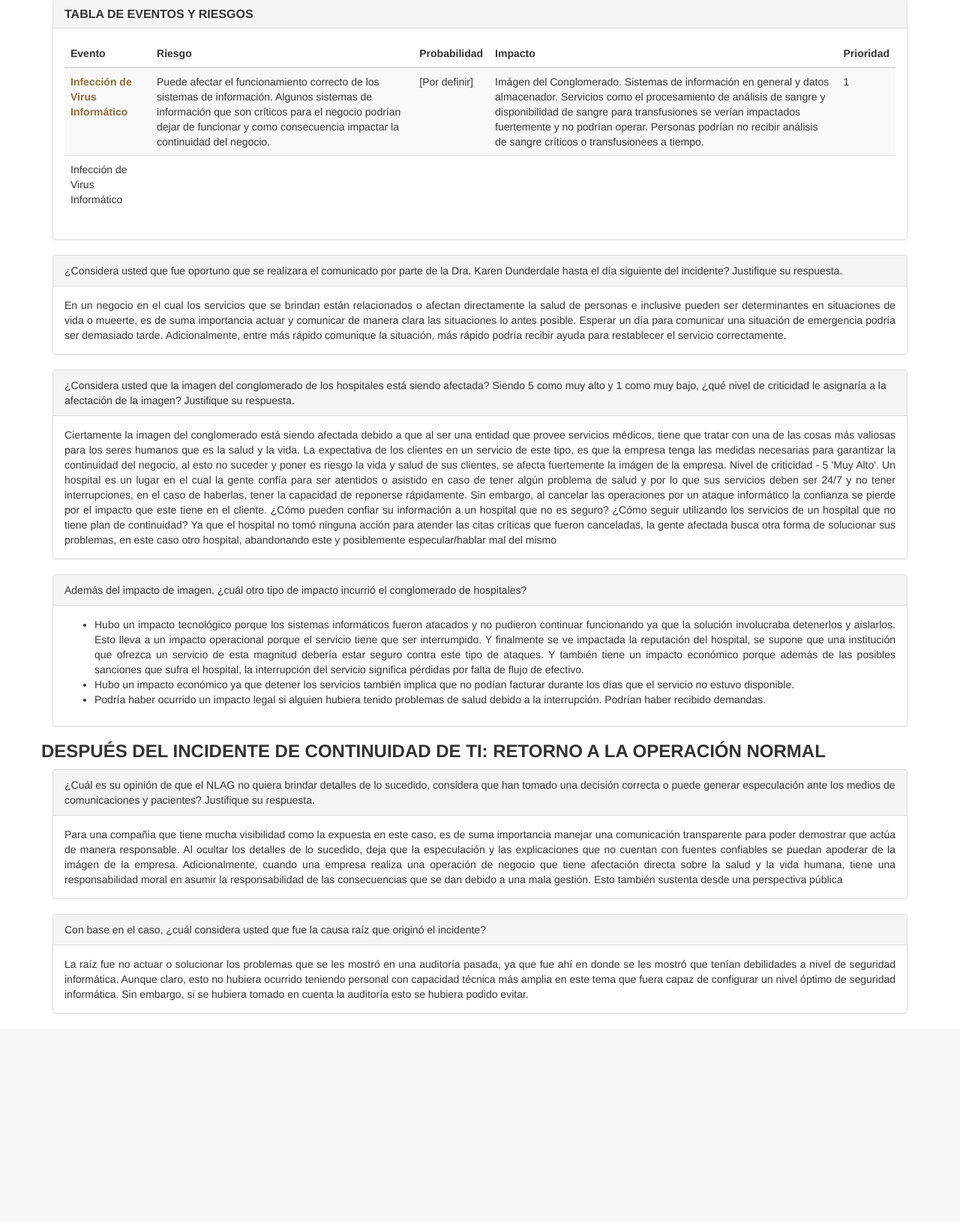
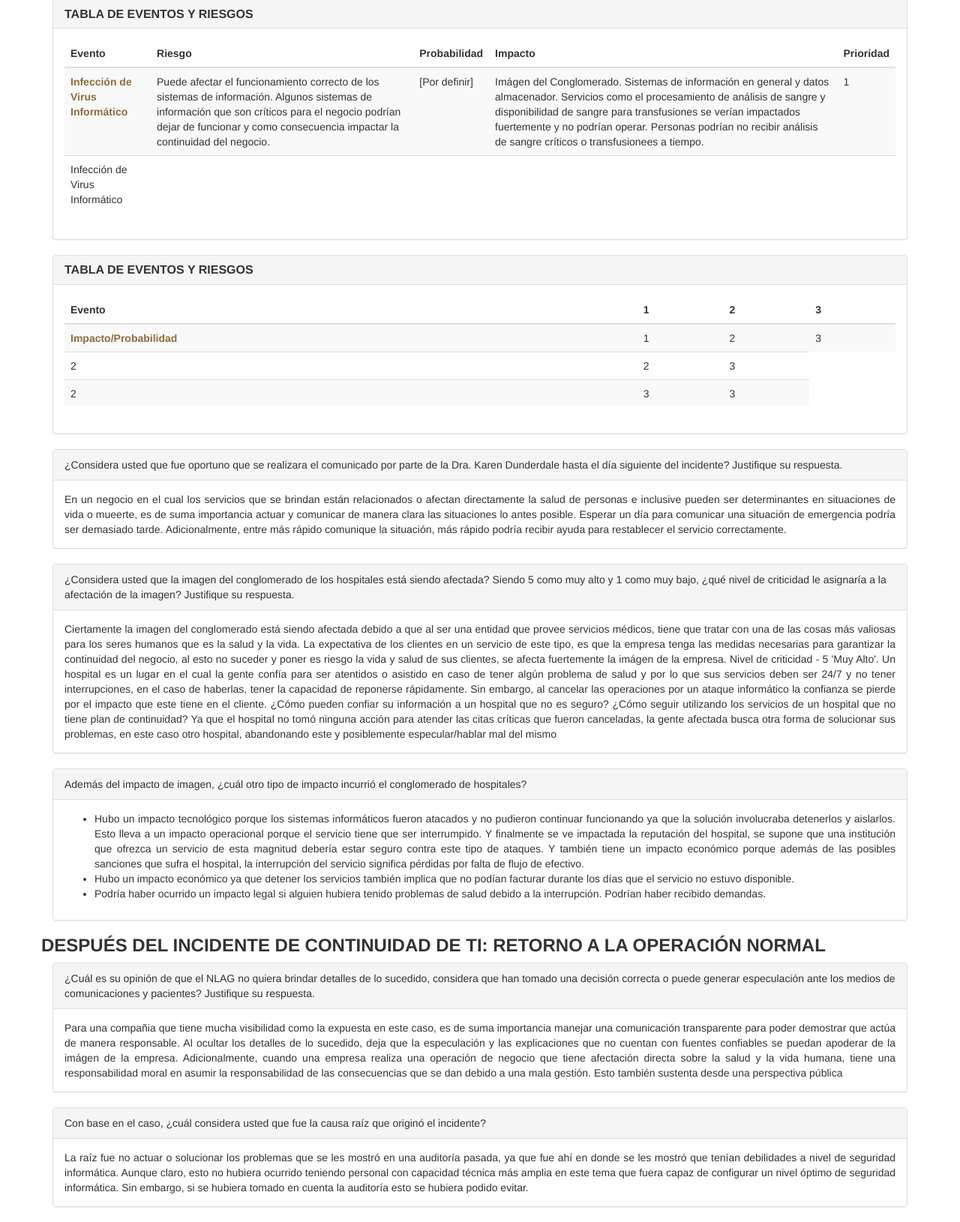
Before and after one commit to OneTesseractInMultiverse/ITIL-CaseExample, a Python web app: template templates/casos/business_continuity.html in a window 1280 px wide. Shown: the part 516-2146 px from the top of the page at 75% size. Before the commit the page ends 1868 px from the top, so only its background shows below. Run offline with Jinja, Linux system fonts and the light colour scheme; the template is opened without the code that fills it, so the values that code supplies are empty; some libraries are stand-ins or nearby versions.

Commit message:
Tabla diego

```diff
--- a/templates/casos/business_continuity.html
+++ b/templates/casos/business_continuity.html
@@ -84,6 +84,75 @@
                   <td></td>
                   <td></td>
                 </tr>
+
+              </tbody>
+            </table>
+
+          </div>
+        </div>
+        <!-- PANEL ENDS -->
+    </div>
+    <!-- END RISK TABLE -->
+
+    <!-- BEGIN RISK TABLE -->
+    <div class="col-lg-12">
+        <div class="panel panel-default">
+          <div class="panel-heading">
+            <h3 class="panel-title">
+                Tabla de Eventos y Riesgos
+            </h3>
+          </div>
+          <div class="panel-body">
+
+            <table class="table table-striped table-hover ">
+              <thead>
+
+                <tr>
+                  <th>Evento</th>
+                  <th>1</th>
+                  <th>2</th>
+                  <th>3</th>
+                </tr>
+
+              </thead>
+              <tbody>
+
+                <tr>
+                  <td>
+                      <strong class="text-warning">Impacto/Probabilidad</strong>
+                  </td>
+                  <td>
+                    1
+                  </td>
+                  <td>
+                    2
+                  </td>
+                  <td>
+                    3
+                  </td>
+                </tr>
+
+                <tr>
+                  <td>
+                    2
+                  </td>
+                  <td>
+                    2
+                  </td>
+                  <td>
+                    3
+                  </td>
+                </tr>
+
+                <tr>
+                  <td>2</td>
+                  <td>3</td>
+                  <td>3</td>
+                </tr>
+
+
+
+
 
               </tbody>
             </table>
```
